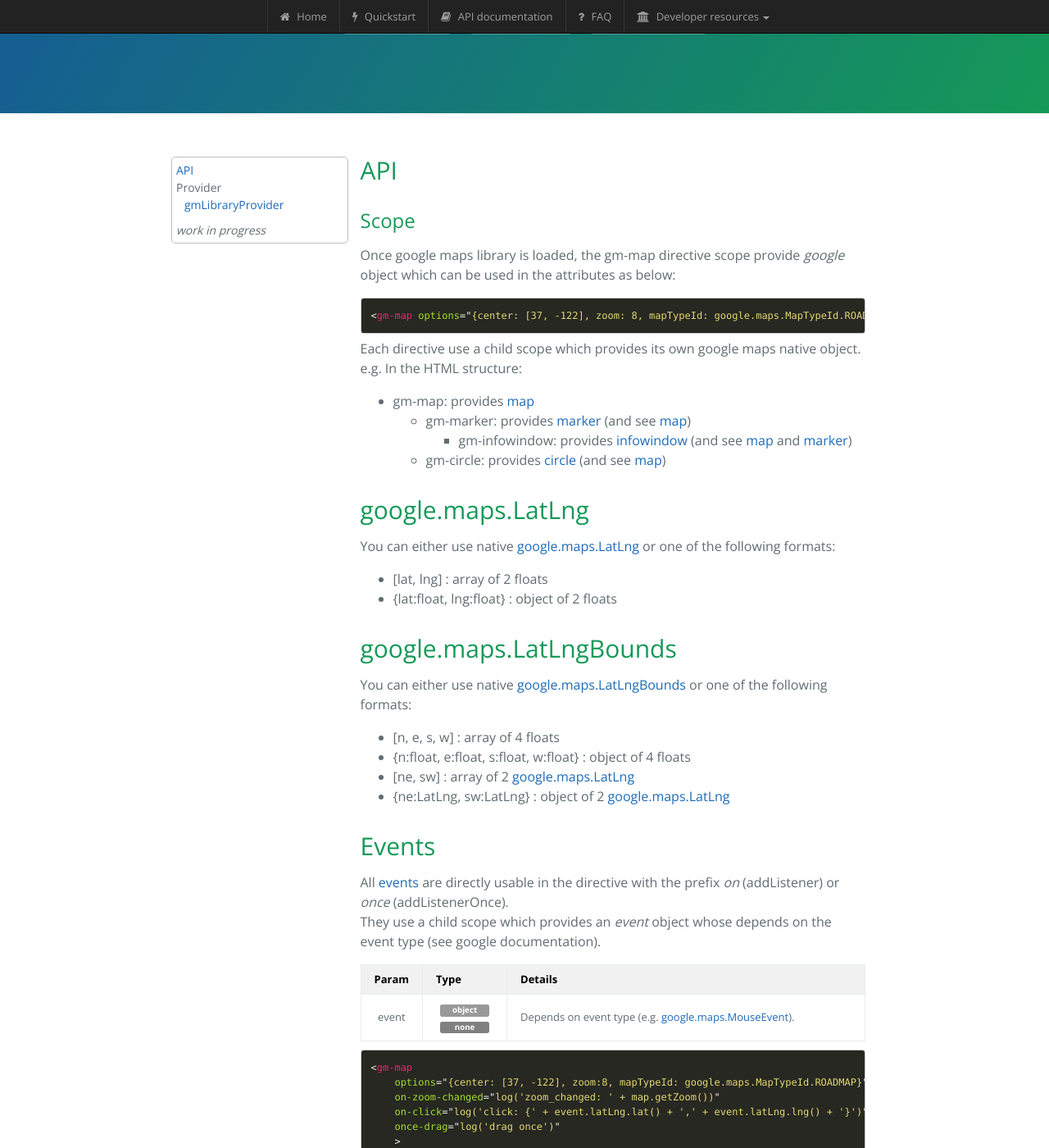
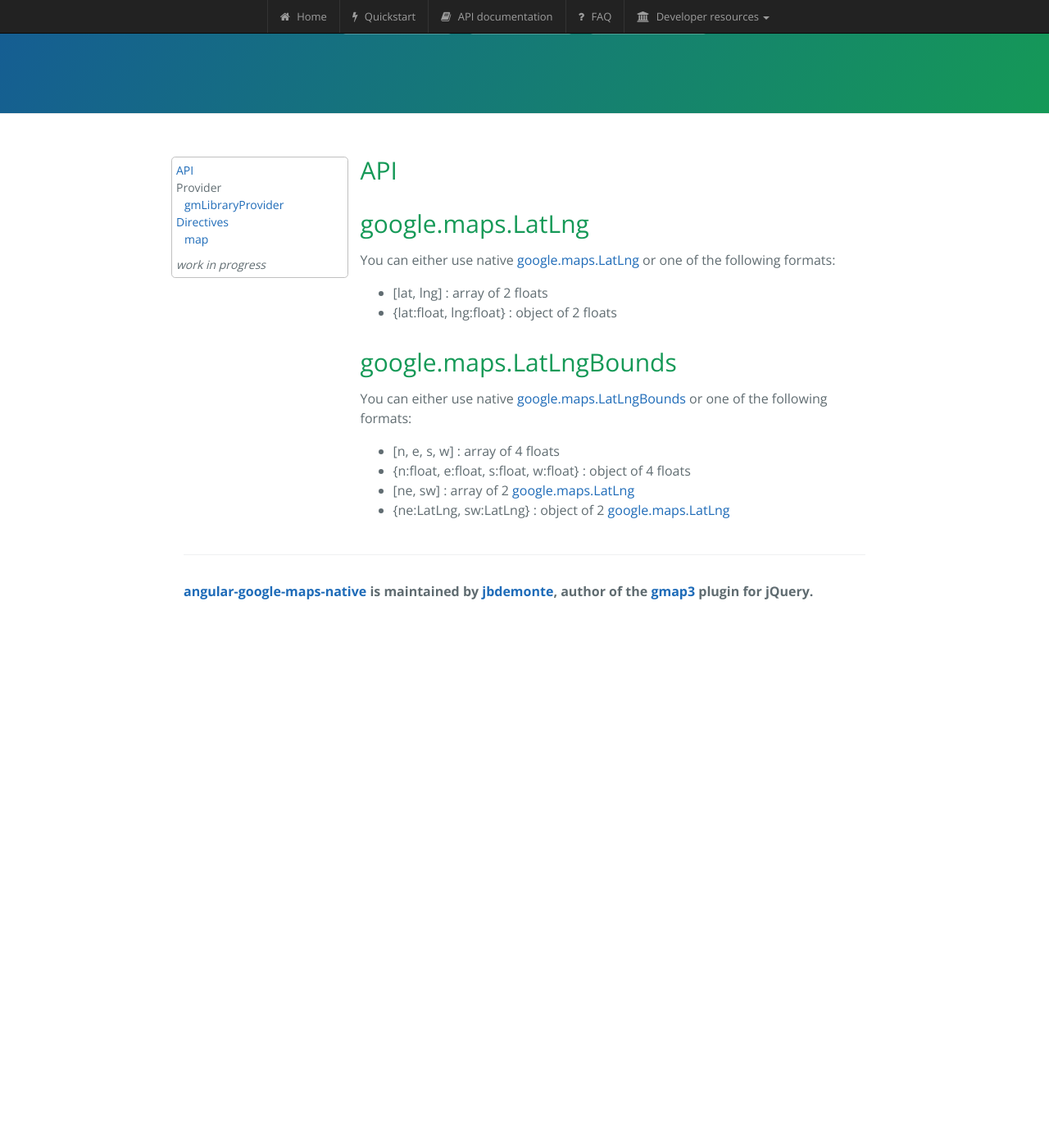
Before and after one commit to jbdemonte/angular-google-maps-native, a Jekyll site: the page built from api.html, in a window 1280 px wide and 1400 px high, scrolled down 255 px. Shown: the whole window at 82% size. Built offline with Jekyll 4.4.1, drawn with Linux system fonts in a browser that asks for light colours; nearby versions of some CDN libraries; after the commit the page ends 1020 px from its top, so only the background shows below that.

Commit message:
api: directive api: directive:map

```diff
--- a/_layouts/api.html
+++ b/_layouts/api.html
@@ -12,6 +12,11 @@
           <li><a href="api-gmLibraryProvider.html">gmLibraryProvider</a></li>
         </ul>
       </li>
+      <li><a href="api-directives.html">Directives</a>
+        <ul>
+          <li><a href="api-gmMap.html">map</a></li>
+        </ul>
+      </li>
     </ul>
     <em>work in progress</em>
 
--- a/api.html
+++ b/api.html
@@ -4,31 +4,7 @@
 
 <h2>API</h2>
 
-<h3>Scope</h3>
-<p>
-  Once google maps library is loaded, the gm-map directive scope provide <em>google</em> object which can be used in the attributes as below:
-</p>
-<pre class="code"><code class="language-markup">&lt;gm-map options="{center: [37, -122], zoom: 8, mapTypeId: google.maps.MapTypeId.ROADMAP}"&gt;&lt;/gm-map&gt;</code></pre>
-<p>
-  Each directive use a child scope which provides its own google maps native object.<br />
-  e.g. In the HTML structure:
-</p>
-<ul>
-  <li>gm-map: provides <doc to="Map">map</doc>
-    <ul>
-      <li>gm-marker: provides <doc to="Marker">marker</doc> (and see <doc to="Map">map</doc>)
-        <ul>
-          <li>
-            gm-infowindow: provides <doc to="InfoWindow">infowindow</doc> (and see <doc to="Map">map</doc> and <doc to="Marker">marker</doc>)
-          </li>
-        </ul>
-      </li>
-      <li>gm-circle: provides <doc to="Circle">circle</doc> (and see <doc to="Map">map</doc>)</li>
-    </ul>
-  </li>
-</ul>
-
-<h2>google.maps.LatLng</h2>
+<h2 id="api-latlng">google.maps.LatLng</h2>
 <p>
   You can either use native <doc>LatLng</doc> or one of the following formats:
 </p>
@@ -37,7 +13,7 @@
   <li>{lat:float, lng:float} : object of 2 floats</li>
 </ul>
 
-<h2>google.maps.LatLngBounds</h2>
+<h2 id="api-latlngbounds">google.maps.LatLngBounds</h2>
 <p>
   You can either use native <doc>LatLngBounds</doc> or one of the following formats:
 </p>
@@ -47,21 +23,3 @@
   <li>[ne, sw] : array of 2 <doc>LatLng</doc></li>
   <li>{ne:LatLng, sw:LatLng} : object of 2 <doc>LatLng</doc></li>
 </ul>
-
-<h2>Events</h2>
-<p>
-  All <a href="https://developers.google.com/maps/documentation/javascript/events" target="_blank">events</a> are directly usable in the directive with the prefix <em>on</em> (addListener) or <em>once</em> (addListenerOnce).
-  <br />
-  They use a child scope which provides an <em>event</em> object whose depends on the event type (see google documentation).
-</p>
-<params>
-  <item name="event" type="object,none">Depends on event type (e.g. <doc>MouseEvent</doc>).</item>
-</params>
-<pre class="code"><code class="language-markup">
-&lt;gm-map
-    options="{center: [37, -122], zoom:8, mapTypeId: google.maps.MapTypeId.ROADMAP}"
-    on-zoom-changed="log('zoom_changed: ' + map.getZoom())"
-    on-click="log('click: {' + event.latLng.lat() + ',' + event.latLng.lng() + '}')"
-    once-drag="log('drag once')"
-    &gt;
-&lt;/gm-map&gt;</code></pre>
--- /dev/null
+++ b/snippets/api-map/style.css
@@ -0,0 +1,5 @@
+gm-map {
+  display: block;
+  width: 100%;
+  height: 300px;
+}
--- a/stylesheets/custom.css
+++ b/stylesheets/custom.css
@@ -3,6 +3,15 @@
 }
 ol li + li {
   margin-top: 30px;
+}
+strong.danger {
+  color: #f00;
+  font-weight: normal;
+  border: 1px solid #f00;
+  border-radius: 0.3rem;
+  display: block;
+  padding: 5px;
+  margin: 5px 0;
 }
 nav.navbar {
   min-height: 0;
@@ -32,6 +41,13 @@
   overflow: hidden;
   background-color: #222;
   border-right: 1px solid #333;
+}
+snippets {
+  display: block;
+  margin: 10px 0;
+}
+snippets-tabs nav {
+  margin-bottom: 10px;
 }
 snippets-tabs .btn {
   font-size: 14px;
```
Also changed, not shown: api-directives.html (added, +61 -0 lines), api-gmMap.html (added, +45 -0 lines), snippets/api-map/index.html (added, +38 -0 lines), stylesheets/custom.styl (+15 -0 lines), snippets/api-map/manifest.json (added).
